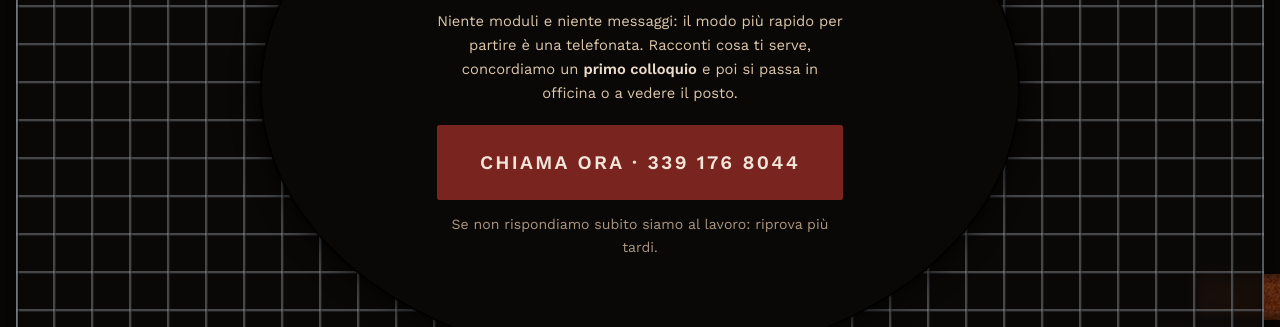
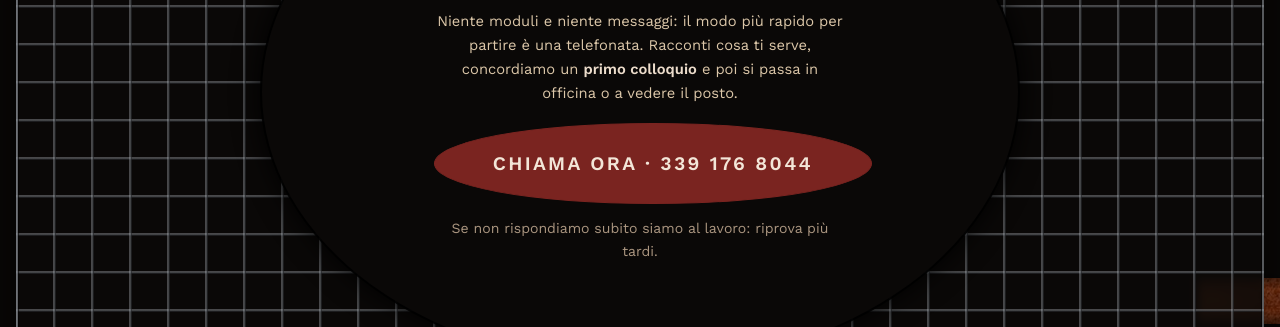
Before and after one commit to andreazonta07-sys/ilcollega, a plain HTML site: page index.html in a window 1280 px wide. Shown: the part 4121-4448 px from the top of the page. Drawn offline with Linux system fonts and the light colour scheme.

Commit message:
Pulsante Chiama ora a forma di ellisse schiacciata
Co-Authored-By: Claude Sonnet 5.5 <noreply@anthropic.com>

```diff
--- a/css/style.css
+++ b/css/style.css
@@ -222,8 +222,8 @@ main,.site-footer{position:relative;z-index:2}
 .chiama-card h2{font-size:clamp(1.6rem,4.5vw,2.9rem)}
 .chiama-card .eyebrow{margin-bottom:.6rem}
 .chiama-card .lead{margin-top:.8rem;font-size:.92rem}
-.chiama-card .btn-xl{margin-top:1.2rem}
-@media (max-width:760px){.chiama-ellipse{padding:12% 12%}.chiama-card .lead{font-size:.92rem}}
+.chiama-card .btn-xl{margin-top:1.1rem;border-radius:50%;padding:1.25em 3em;justify-content:center;text-align:center;white-space:nowrap}
+@media (max-width:760px){.chiama-card .btn-xl{font-size:.74rem;letter-spacing:.05em;padding:1.2em 1.4em}.chiama-ellipse{padding:12% 12%}.chiama-card .lead{font-size:.92rem}}
 .chiama-card .lead{margin-inline:auto}
 .btn-xl{margin-top:2rem;padding:1.1em 2.2em;font-size:clamp(.95rem,2.6vw,1.2rem)}
 .chiama-note{margin-top:.8rem;font-size:.88rem;color:var(--ink-dim)}
```
